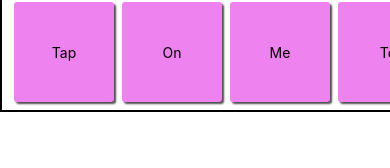
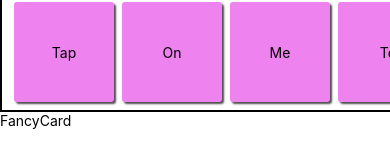
Before and after one commit to haseebt456/styler-app, a React Native app: screen / in a window 390 px wide. Shown: the part 198-366 px from the top of the page. Built offline with nearby package versions, Linux system fonts and the light colour scheme.

Commit message:
Add bew component

```diff
--- a/App.tsx
+++ b/App.tsx
@@ -2,6 +2,7 @@
 import React from 'react'
 import FlatCards from './components/FlatCards'
 import ElevatedCards from './components/ElevatedCards'
+import FancyCard from './components/FancyCard'
 
 const App = () => {
   return (
@@ -9,6 +10,7 @@
       <ScrollView >
       <FlatCards />
       <ElevatedCards/>
+      <FancyCard/>
       </ScrollView>
     </SafeAreaView >
   )
--- /dev/null
+++ b/components/FancyCard.tsx
@@ -0,0 +1,12 @@
+import { StyleSheet, Text, View } from 'react-native'
+import React from 'react'
+
+export default function FancyCard() {
+  return (
+    <View>
+      <Text>FancyCard</Text>
+    </View>
+  )
+}
+
+const styles = StyleSheet.create({})
```
